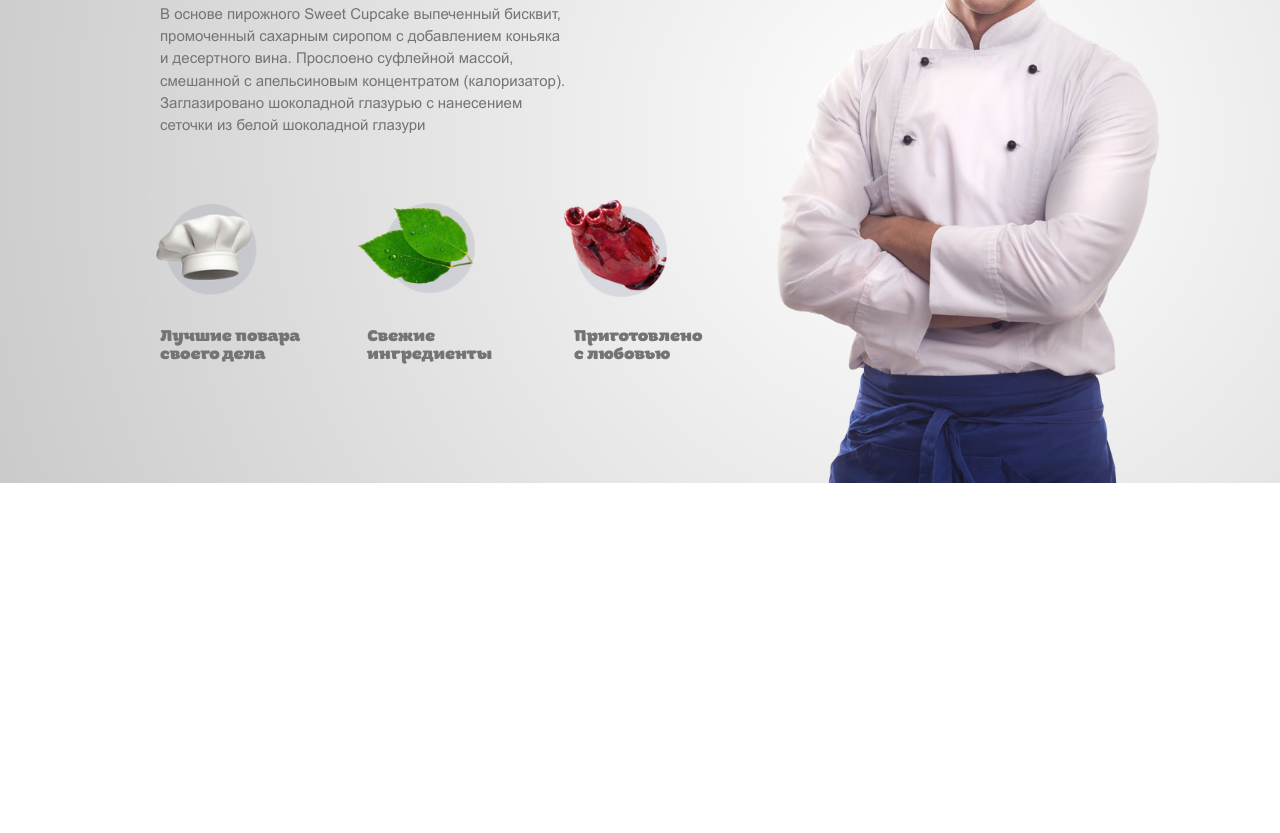
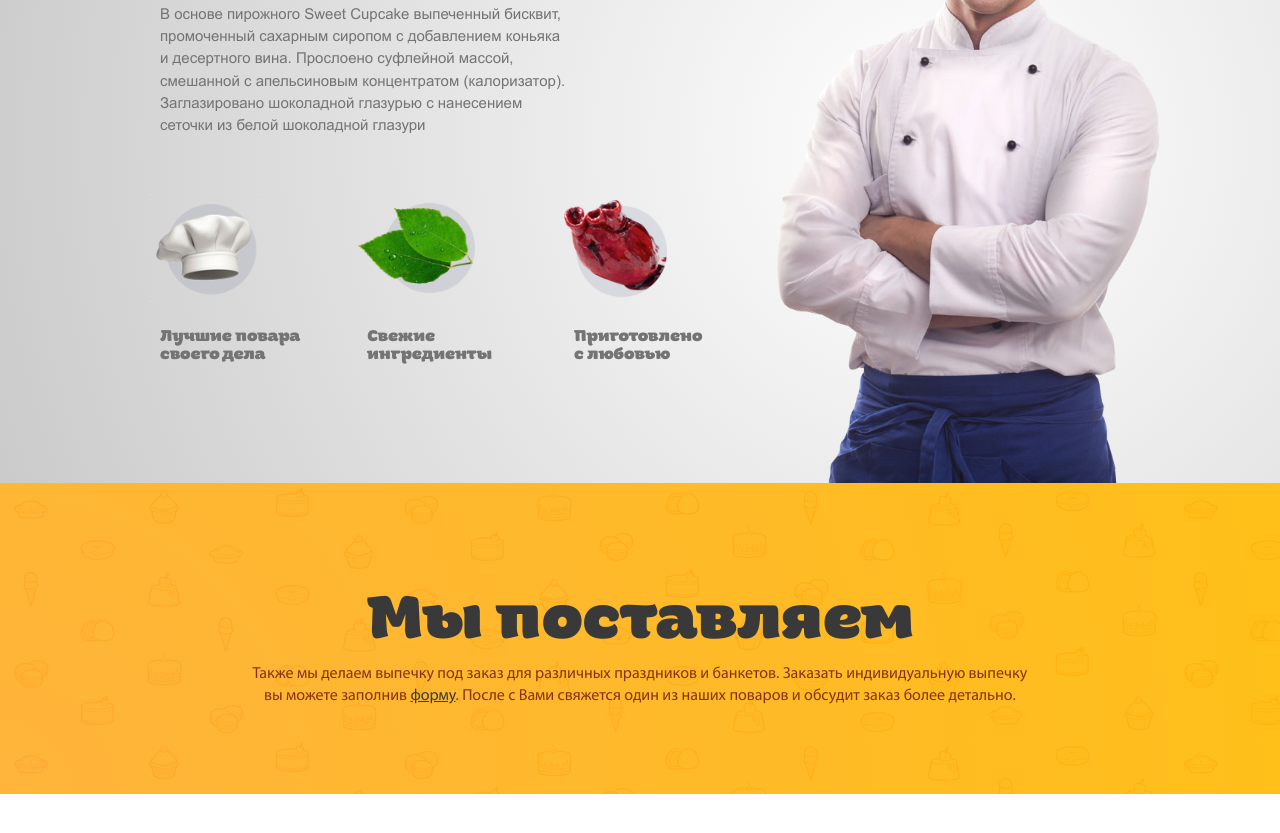
Before and after one commit to AlexandrDrakon/Hipsweet, a plain HTML site: page index.html in a window 1280 px wide. Shown: the part 1037-1870 px from the top of the page. Before the commit the page ends 1645 px from the top, so only its background shows below. Drawn offline with Linux system fonts and the light colour scheme.

Commit message:
started do section supply

```diff
--- a/css/_misc/font.scss
+++ b/css/_misc/font.scss
@@ -31,6 +31,14 @@
 }
 
 @font-face {
+	font-family: 'MyriadProRegular';
+	src: url('../fonts/MyriadPro-Regular.woff') format('woff'),
+	url('../fonts/MyriadPro-Regular.svg#MyriadPro-Regular') format('svg');
+	font-weight: normal;
+	font-style: normal;
+}
+
+@font-face {
 	font-family: 'FontAwesome';
 	src: url('../fonts/fontawesome-webfont.woff?v=4.6.3') format('woff'),
 	url('../fonts/fontawesome-webfont.svg?v=4.6.3#fontawesomeregular') format('svg');
--- a/css/main.scss
+++ b/css/main.scss
@@ -11,3 +11,4 @@ $footer_height: 125px;
 // sections
 @import "sections/header";
 @import "sections/taste";
+@import "sections/supply";
--- /dev/null
+++ b/css/sections/supply.scss
@@ -0,0 +1,34 @@
+.supply__bg {
+	background-color: rgba(255, 178, 19, 0.9);
+	background-image: -webkit-gradient(radial, left bottom, 0, left bottom, 914,color-stop(0, rgba(255, 171, 38, 0.9)),color-stop(1, rgba(255, 185, 0, 0.9))), url('../img/supply__bg.png');
+	/* Android 2.3 */
+	background-image: -webkit-radial-gradient(left bottom, circle farthest-corner,rgba(255, 171, 38, 0.9) 0%,rgba(255, 185, 0, 0.9) 100%), url('../img/supply__bg.png');
+	/* IE10+ */
+	background-image: radial-gradient(circle farthest-corner at left bottom,rgba(255, 171, 38, 0.9) 0%,rgba(255, 185, 0, 0.9) 100%), url('../img/supply__bg.png');
+	background-image: -ms-radial-gradient(left bottom, circle farthest-corner,rgba(255, 171, 38, 0.9) 0%,rgba(255, 185, 0, 0.9) 100%), url('../img/supply__bg.png');
+}
+
+.supply {
+	//min-height: 1130px;
+	padding-top: 103px;
+	padding-bottom: 87px;
+}
+
+.supply__title {
+	font: 62px/62px 'MalinaRegular';
+	color: #393939;
+	text-align: center;
+	margin-bottom: 15px;
+}
+
+.supply__desc {
+	width: 780px;
+	margin: 0 auto;
+	font: 16px/22px 'MyriadProRegular';
+	color: #883313;
+	text-align: center;
+	a {
+		color: #393939;
+		text-decoration: underline;
+	}
+}
--- a/index.html
+++ b/index.html
@@ -201,6 +201,22 @@
 			</div>
 		</div>
 
+		<!-- ==================== SUPPLY ==================== -->
+		<div class="supply__bg">
+				<div class="container">
+					<div class="supply">
+						<div class="supply__title">
+							Мы поставляем
+						</div>
+						<div class="supply__desc">
+							Также мы делаем выпечку под заказ для различных праздников и банкетов. Заказать индивидуальную выпечку
+							вы можете заполнив <a href="#">форму</a>. После с Вами свяжется один из наших поваров и обсудит заказ более детально.
+						</div>
+
+
+					</div>
+				</div>
+		</div>
 
 
 
```
Also changed, not shown: css/main.css, fonts/MyriadPro-Regular.woff (added), img/supply__bg.png (added), 2 other files.
